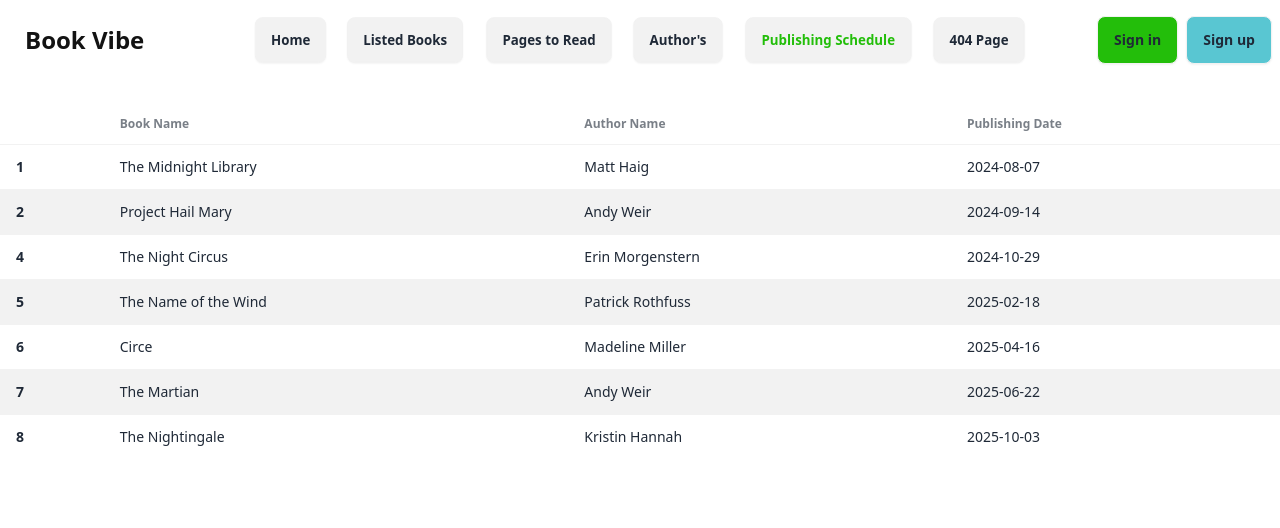
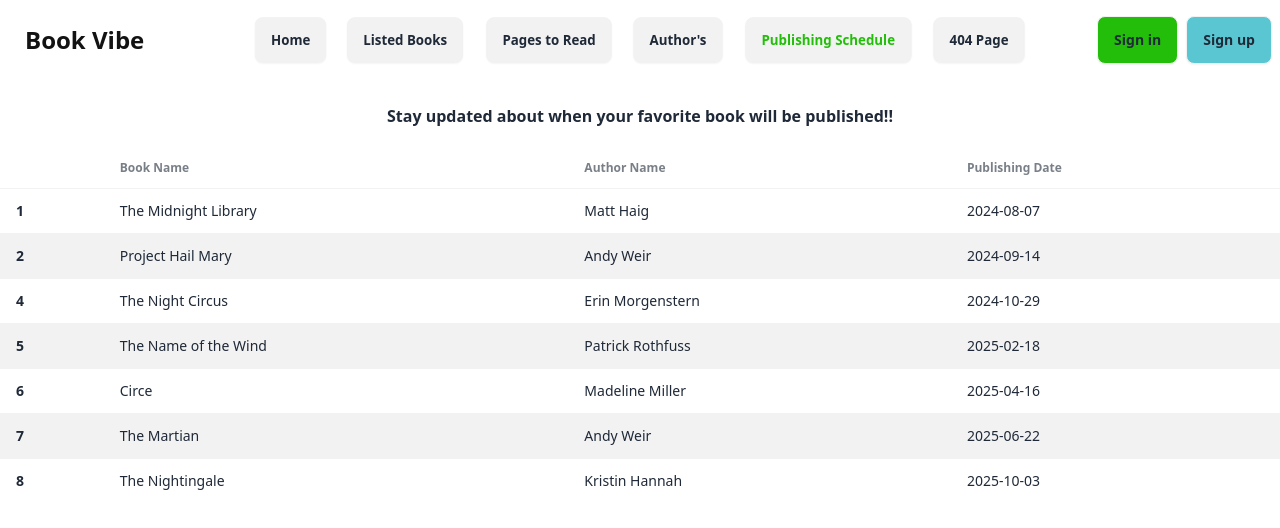
Before and after one commit to NhsTarek/book-vibe-a8, a React (Vite) app: page /schedule in a window 1280 px wide. Shown: the top 528 px of the page. Built offline with nearby package versions, Linux system fonts and the light colour scheme.

Commit message:
added readme file with link and project finishe

```diff
--- a/src/pages/Authors.jsx
+++ b/src/pages/Authors.jsx
@@ -6,7 +6,7 @@ import image4 from '../assets/images/images4.jpg';
 const Authors = () => {
     return (
         <div className="container mx-auto my-9">
-            <h1 className="text-center my-5">Author of the week</h1>
+            <h1 className="text-center my-5 font-bold">Author of the week</h1>
             <div className="container mx-auto grid grid-cols-1 sm:grid-cols-2 md:grid-cols-3 lg:grid-cols-4 gap-4">
                 {/* Author Card 1 */}
                 <div className="bg-white rounded-lg shadow-md overflow-hidden">
--- a/src/pages/PublishingSchedule.jsx
+++ b/src/pages/PublishingSchedule.jsx
@@ -3,6 +3,9 @@
 const PublishingSchedule = () => {
     return (
         <div className="container mx-auto my-10">
+            <div className="text-center my-5 font-bold">
+               <h3>Stay updated about when your favorite book will be published!!</h3>
+            </div>
             <div className="overflow-x-auto">
                 <table className="table table-zebra">
                     {/* head */}
```
Also changed, not shown: 2 other files (tests, documents, lock files or other folders).
